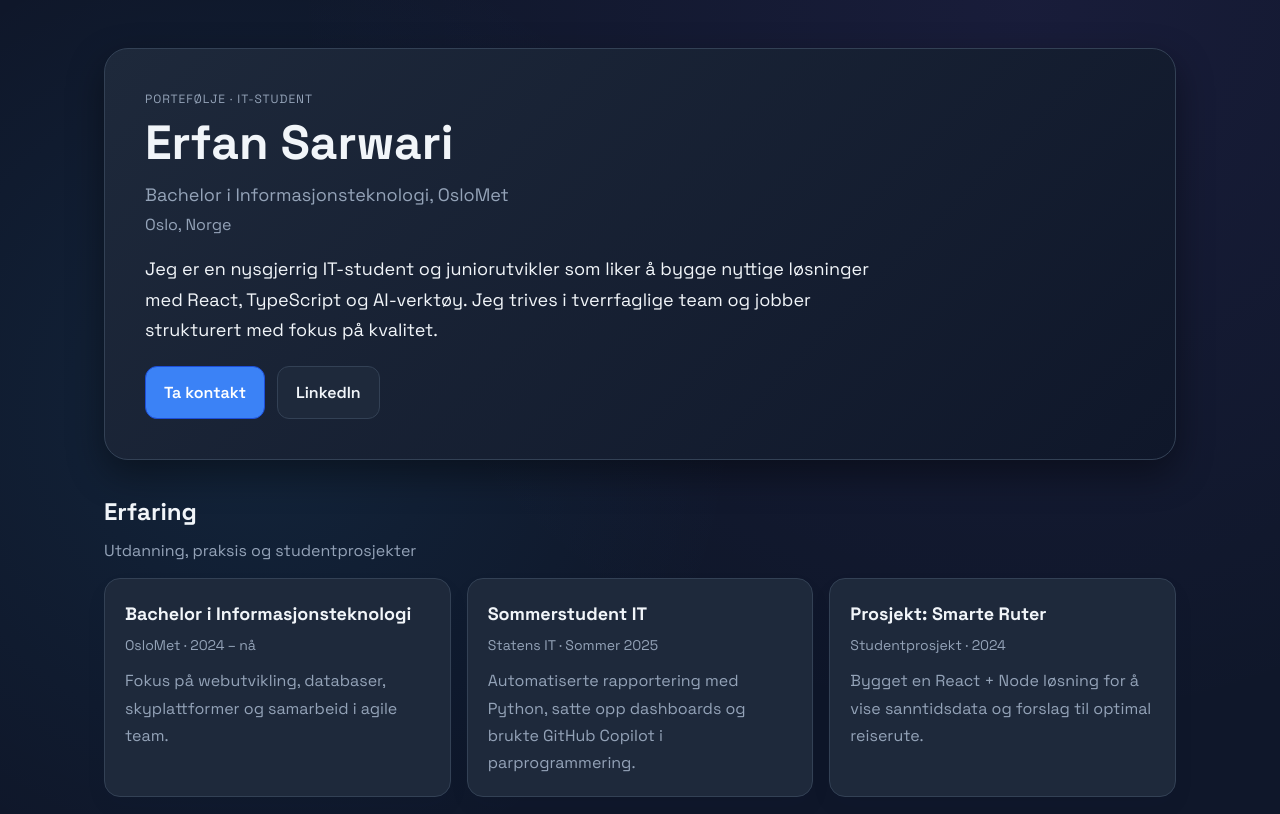
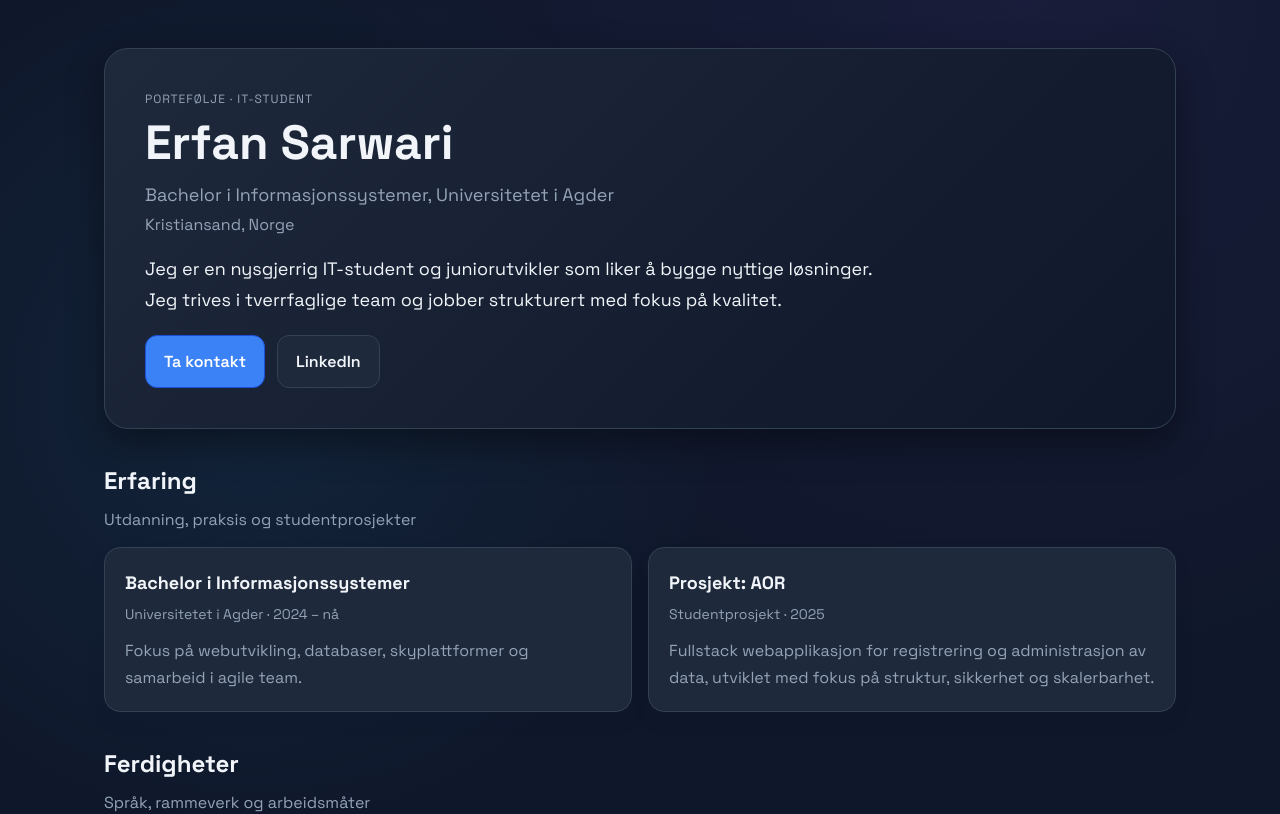
Before and after one commit to Erfan717/Portefolje, a React (Vite) app: page / in a window 1280 px wide. Shown: the top 814 px of the page. Built offline with nearby package versions, Linux system fonts and the light colour scheme.

Commit message:
Endret litt på informasjonen om meg selv og prosjektetne jeg utviklet

```diff
--- a/src/data/profile.ts
+++ b/src/data/profile.ts
@@ -40,28 +40,23 @@ export type Profile = {
 
 export const profile: Profile = {
   name: 'Erfan Sarwari',
-  study: 'Bachelor i Informasjonsteknologi, OsloMet',
-  location: 'Oslo, Norge',
+  study: 'Bachelor i Informasjonssystemer, Universitetet i Agder',
+  location: 'Kristiansand, Norge',
   intro:
-    'Jeg er en nysgjerrig IT-student og juniorutvikler som liker å bygge nyttige løsninger med React, TypeScript og AI-verktøy. Jeg trives i tverrfaglige team og jobber strukturert med fokus på kvalitet.',
+    'Jeg er en nysgjerrig IT-student og juniorutvikler som liker å bygge nyttige løsninger. Jeg trives i tverrfaglige team og jobber strukturert med fokus på kvalitet.',
   experience: [
     {
-      title: 'Bachelor i Informasjonsteknologi',
-      organization: 'OsloMet',
+      title: 'Bachelor i Informasjonssystemer',
+      organization: 'Universitetet i Agder',
       period: '2024 – nå',
       details: 'Fokus på webutvikling, databaser, skyplattformer og samarbeid i agile team.'
     },
+
     {
-      title: 'Sommerstudent IT',
-      organization: 'Statens IT',
-      period: 'Sommer 2025',
-      details: 'Automatiserte rapportering med Python, satte opp dashboards og brukte GitHub Copilot i parprogrammering.'
-    },
-    {
-      title: 'Prosjekt: Smarte Ruter',
+      title: 'Prosjekt: AOR',
       organization: 'Studentprosjekt',
-      period: '2024',
-      details: 'Bygget en React + Node løsning for å vise sanntidsdata og forslag til optimal reiserute.'
+      period: '2025',
+      details: 'Fullstack webapplikasjon for registrering og administrasjon av data, utviklet med fokus på struktur, sikkerhet og skalerbarhet.'
     }
   ],
   skillGroups: [
@@ -106,7 +101,7 @@ export const profile: Profile = {
     }
   ],
   contact: {
-    email: 'erfan.sarwari@example.com',
+    email: 'erfans1205@gmail.com',
     linkedIn: 'https://www.linkedin.com/in/erfan-sarwari',
     github: 'https://github.com/Erfan717'
   }
```
